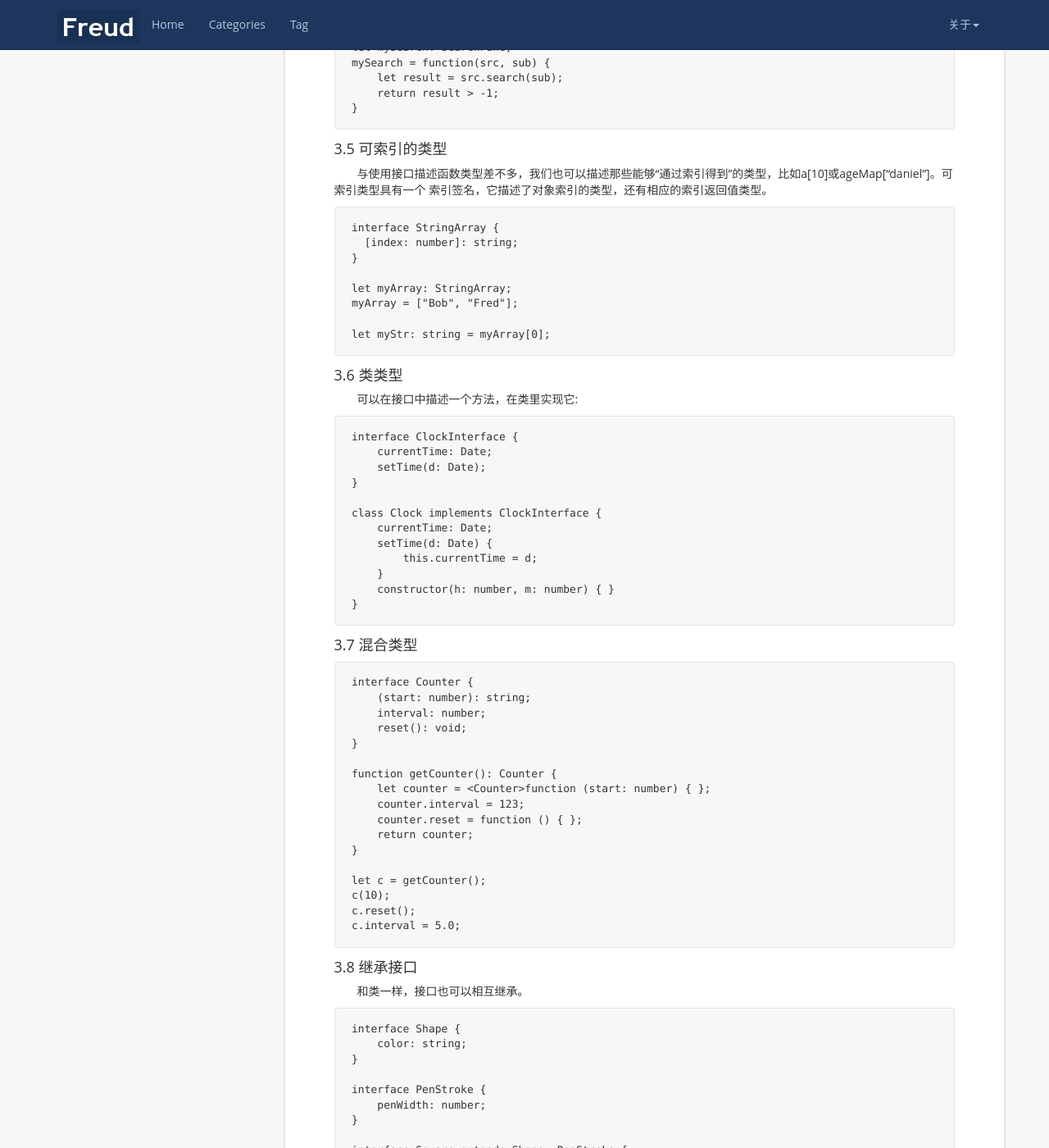
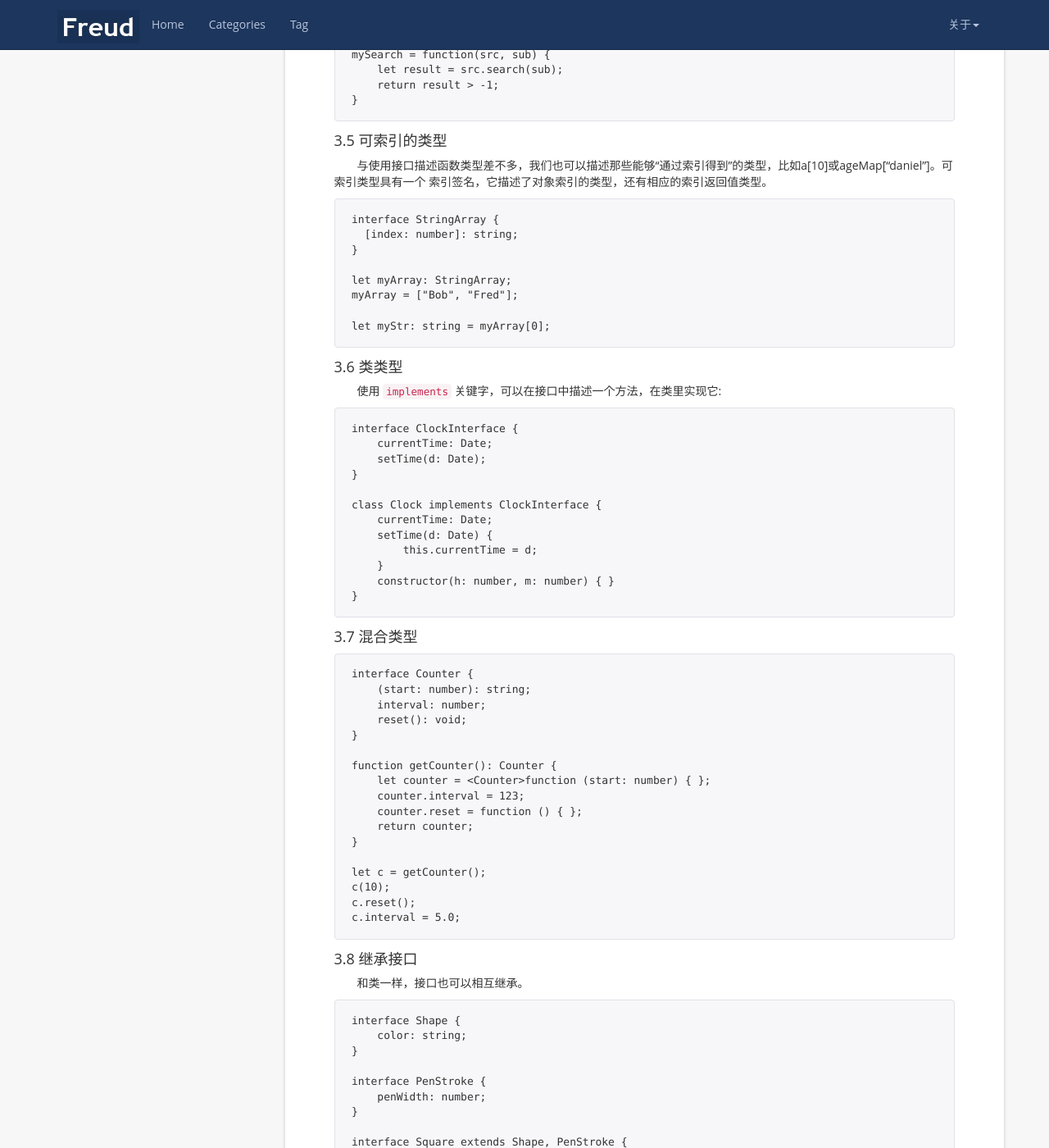
Before and after one commit to peiyanhuang/MyBlog, a Jekyll site: the page built from _posts/2018-02-10-typescript.md, in a window 1280 px wide and 1400 px high, scrolled down 5056 px. Shown: the whole window at 82% size. Built offline with Jekyll 4.4.1, drawn with Linux system fonts in a browser that asks for light colours; nearby versions of some CDN libraries; some of the changed text lies outside the part shown.

Commit message:
typescript

````diff
--- a/_posts/2017-09-27-typescript.md
+++ b/_posts/2018-02-10-typescript.md
@@ -13,13 +13,13 @@
 
 npm 安装:
 
-```
+```bash
 > npm install -g typescript
 ```
 
 编译方式:
 
-```
+```bash
 tsc ***.ts
 ```
 
@@ -226,23 +226,21 @@
 
 为了使用接口表示函数类型，我们需要给接口定义一个调用签名。 它就像是一个只有参数列表和返回值类型的函数定义。参数列表里的每个参数都需要名字和类型。
 
-```
+```typescript
 interface SearchFunc {
-	(source: string, subString: string): boolean;
+    (source: string, subString: string): boolean;
 }
 
 let mySearch: SearchFunc;
 mySearch = function(src: string, sub: string): boolean {
-  let result = src.search(sub);
-  return result > -1;
+    let result = src.search(sub);
+    return result > -1;
 }
 ```
 
-函数的参数名不需要与接口里定义的名字相匹配。函数的参数会逐个进行检查，要求对应位置上的参数类型是兼容的。
+函数的参数名不需要与接口里定义的名字相匹配。函数的参数会逐个进行检查，要求对应位置上的参数类型是兼容的。也可以这样调用：
 
-也可以这样调用：
-
-```
+```typescript
 let mySearch: SearchFunc;
 mySearch = function(src, sub) {
     let result = src.search(sub);
@@ -254,7 +252,7 @@
 
 与使用接口描述函数类型差不多，我们也可以描述那些能够“通过索引得到”的类型，比如a[10]或ageMap["daniel"]。可索引类型具有一个 索引签名，它描述了对象索引的类型，还有相应的索引返回值类型。
 
-```
+```typescript
 interface StringArray {
   [index: number]: string;
 }
@@ -267,9 +265,9 @@
 
 #### 3.6 类类型
 
-可以在接口中描述一个方法，在类里实现它:
+使用 `implements` 关键字，可以在接口中描述一个方法，在类里实现它:
 
-```
+```typescript
 interface ClockInterface {
     currentTime: Date;
     setTime(d: Date);
@@ -286,7 +284,7 @@
 
 #### 3.7 混合类型
 
-```
+```typescript
 interface Counter {
     (start: number): string;
     interval: number;
@@ -310,7 +308,7 @@
 
 和类一样，接口也可以相互继承。
 
-```
+```typescript
 interface Shape {
     color: string;
 }
@@ -331,7 +329,7 @@
 
 当接口继承了一个类类型时，它会继承类的成员但不包括其实现:
 
-```
+```typescript
 class Control {
     private state: any;
 }
````
Also changed, not shown: other parts of _posts/2018-02-10-typescript.md (+1 -1 lines), _posts/2017-10-26-typescript2.md (deleted, +0 -36 lines), _posts/2018-02-10-typescript2.md (added, +159 -0 lines).
